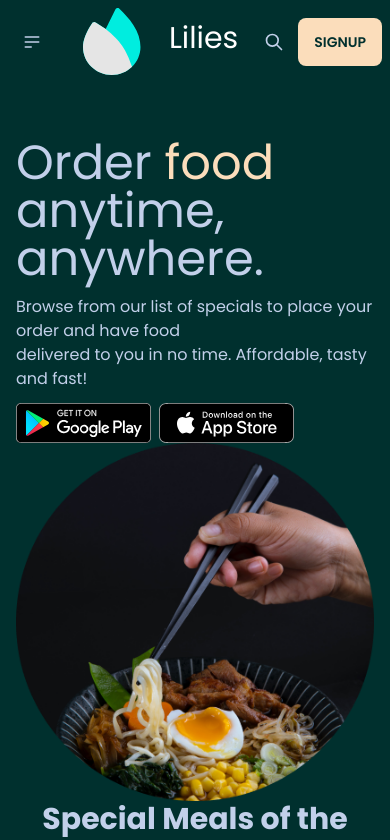
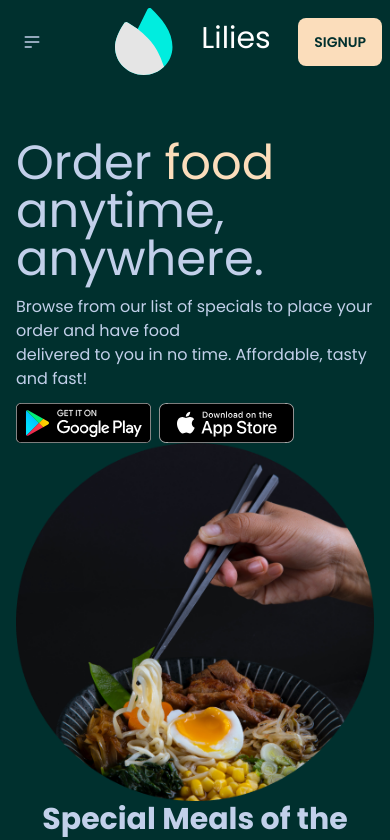
Before and after one commit to manaboy-07/Lilies, a React (Create React App) app: page / in a window 390 px wide. Shown: the top 840 px of the page. Built offline with nearby package versions, Linux system fonts and the light colour scheme.

Commit message:
still working on media queries

```diff
--- a/src/components/Navbar.jsx
+++ b/src/components/Navbar.jsx
@@ -45,22 +45,6 @@ function Navbar() {
         </div>
       </div>
       <div className='navbar-end'>
-        <button className='btn btn-ghost btn-circle'>
-          <svg
-            xmlns='http://www.w3.org/2000/svg'
-            className='h-5 w-5'
-            fill='none'
-            viewBox='0 0 24 24'
-            stroke='currentColor'>
-            <path
-              strokeLinecap='round'
-              strokeLinejoin='round'
-              strokeWidth='2'
-              d='M21 21l-6-6m2-5a7 7 0 11-14 0 7 7 0 0114 0z'
-            />
-          </svg>
-        </button>
-
         <button className='btn bg-secondary outline-none text-primary hover:bg-secondary outline-none border-0 '>
           <Link to='SignUp'>SignUp</Link>
         </button>
```
